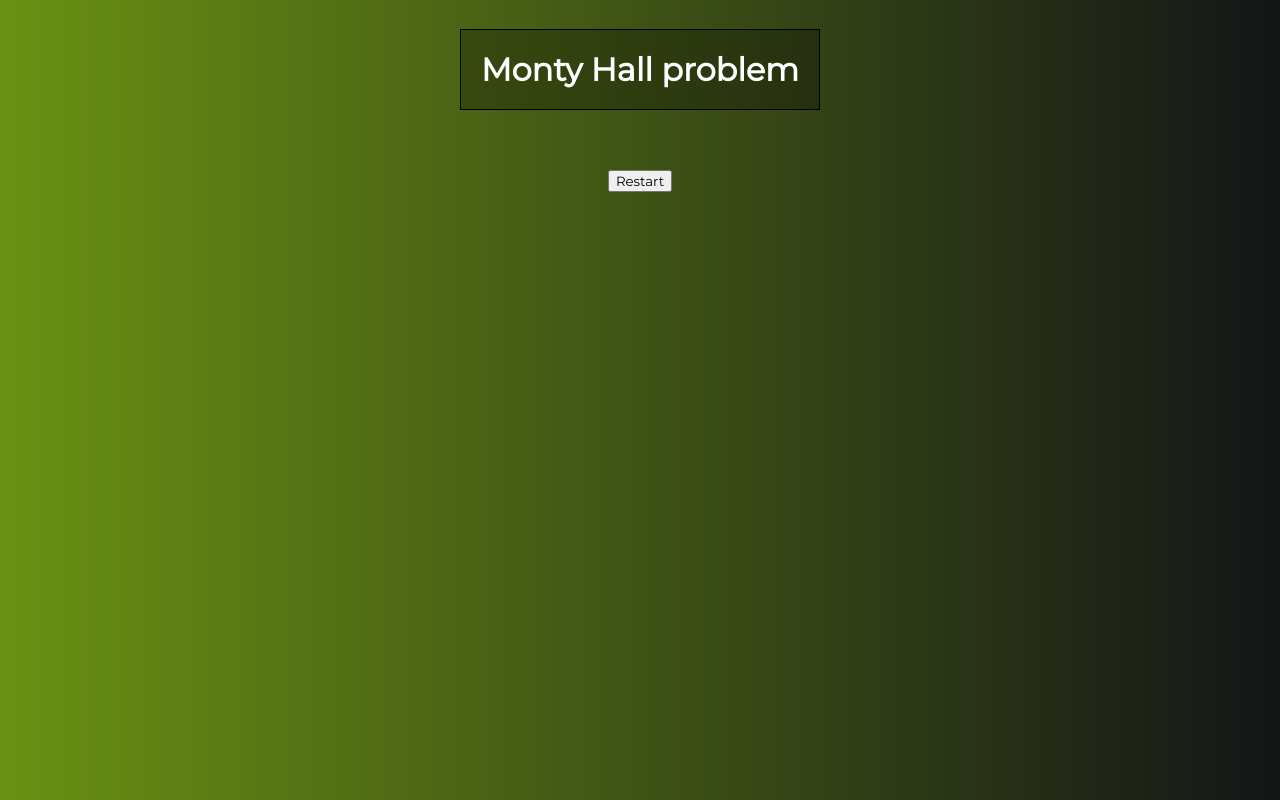
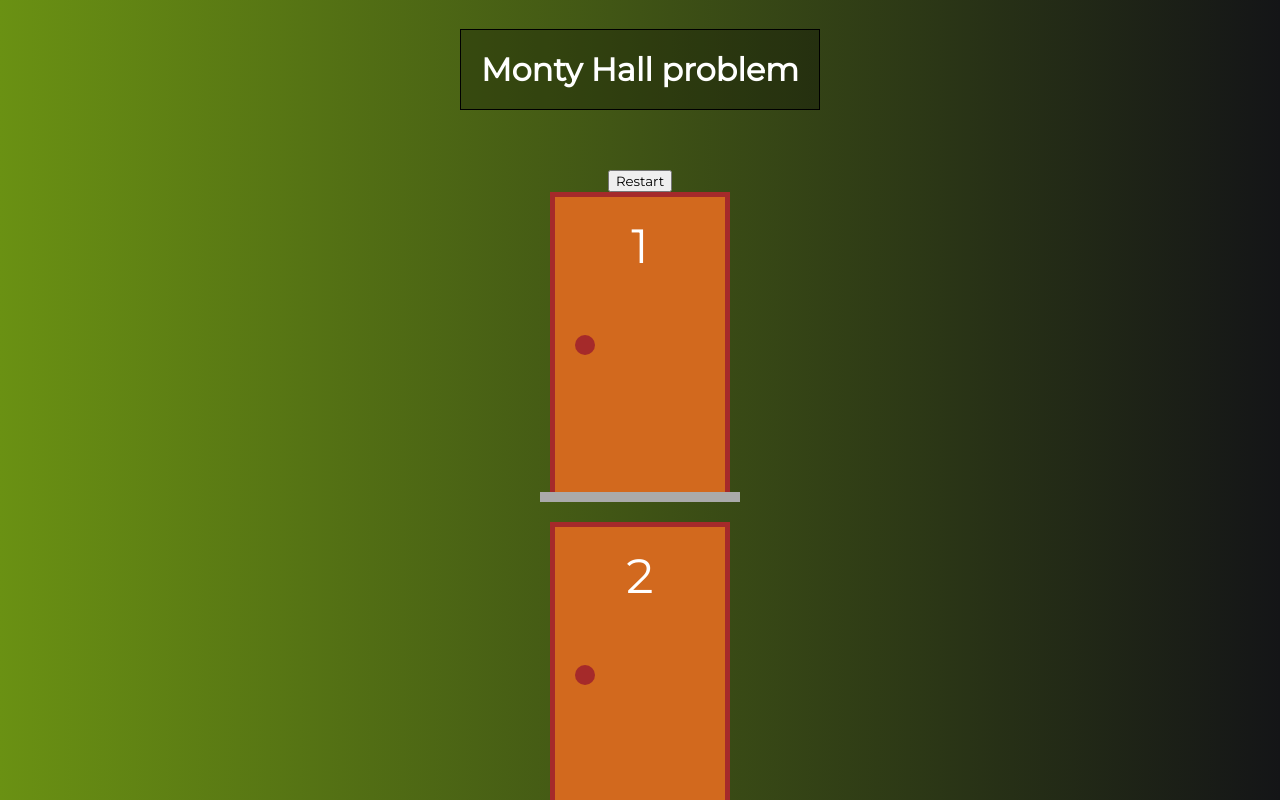
Before and after one commit to Andreas-Ziegler22/montyhall-vue-project, a Vue app: page / in a window 1280 px wide. Both pictures are taken after a click on the button "Start". Shown: the top 800 px of the page. Built offline with nearby package versions, Linux system fonts and the light colour scheme; the HTML template or start-up script is replaced by a standard one.

Commit message:
form showing up

```diff
--- a/src/App.vue
+++ b/src/App.vue
@@ -22,6 +22,11 @@
       </div>
       <button v-if="!started" @click="started = true">Start</button>
       <button v-if="started" @click="started = false">Restart</button>
+    </div>
+    <div class="doors" v-if="started">
+      <div v-for="i in doorsAmount" :key="i">
+        <Door :hasGift="i === selectedDoor" :number="i" />
+      </div>
     </div>
   </div>
 </template>
```
